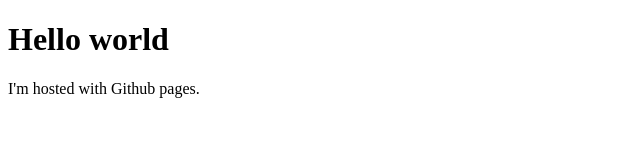
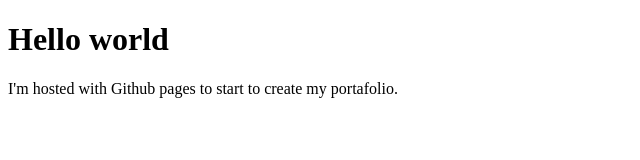
Before and after one commit to CarlosBedoyalopez/CarlosBedoyaLopez.github.io, a plain HTML site: page index.html in a window 1280 px wide. Shown: the whole page, without its empty margins (0-640 px from the left). Drawn offline with Linux system fonts and the light colour scheme.

Commit message:
An update
Update to my index

```diff
--- a/index.html
+++ b/index.html
@@ -2,6 +2,6 @@
 <html>
 <body>
 <h1> Hello world </h1>
-<p>I'm hosted with Github pages.</p>
+<p>I'm hosted with Github pages to start to create my portafolio.</p>
 </body>
 </html>
```
